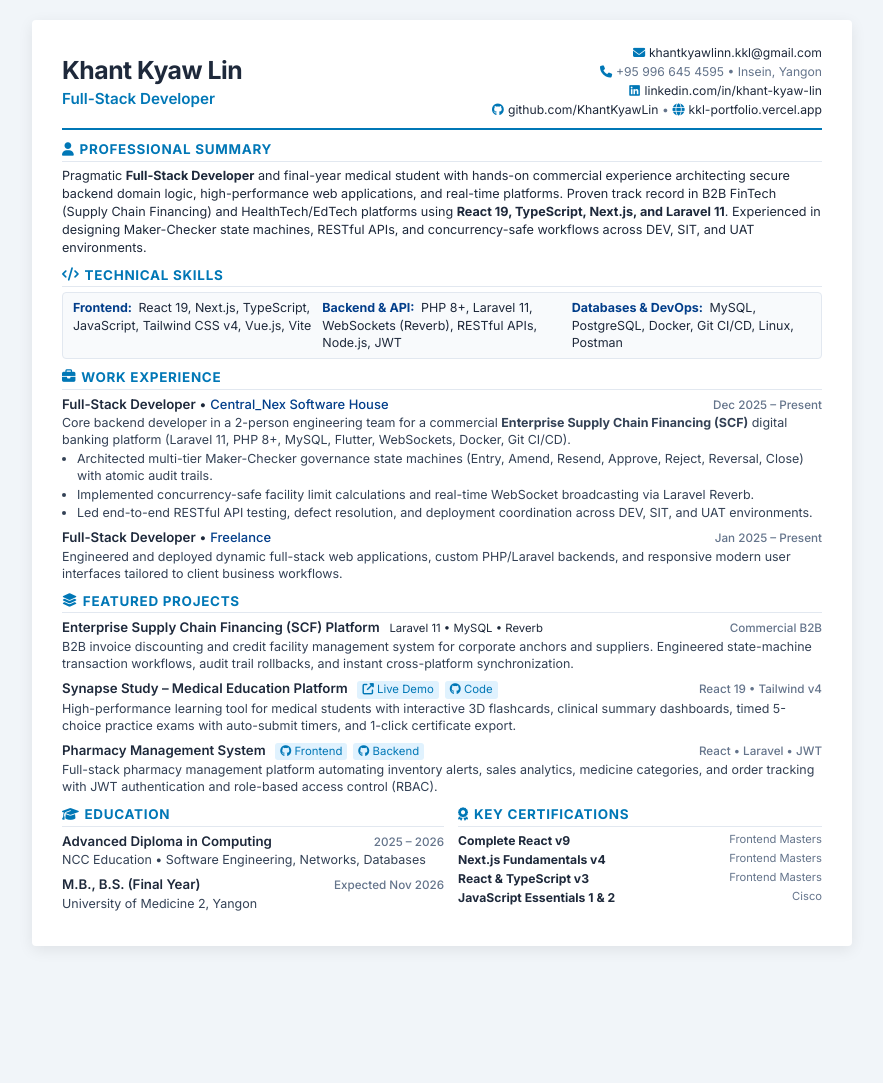
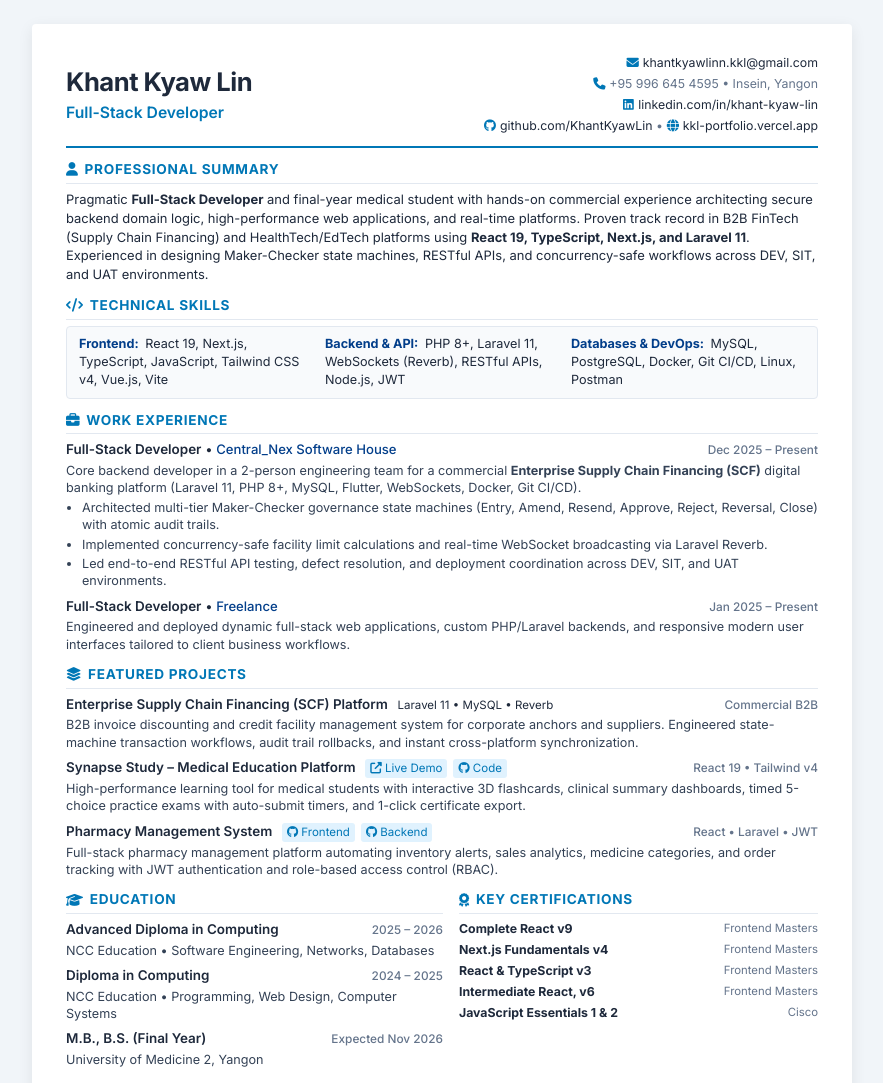
Before and after one commit to KhantKyawLin/KKL_PORTFOLIO, a plain HTML site: page resume.html in a window 1280 px wide. Shown: the top 1083 px of the page, without its empty margins (198-1081 px from the left). Before the commit the page ends 966 px from the top, so only its background shows below. Drawn offline with Linux system fonts and the light colour scheme.

Commit message:
balance top and bottom print margins and expand certifications in resume.html

```diff
--- a/resume.html
+++ b/resume.html
@@ -26,17 +26,17 @@
             font-family: 'Inter', sans-serif;
             color: var(--text-dark);
             background: #f1f5f9;
-            line-height: 1.4;
-            font-size: 0.81rem;
+            line-height: 1.45;
+            font-size: 0.82rem;
             -webkit-print-color-adjust: exact;
             print-color-adjust: exact;
         }
 
         .resume-container {
             max-width: 820px;
-            margin: 20px auto;
+            margin: 24px auto;
             background: #ffffff;
-            padding: 24px 30px;
+            padding: 30px 34px;
             box-shadow: 0 4px 15px rgba(0, 0, 0, 0.08);
             border-radius: 4px;
         }
@@ -47,31 +47,31 @@
             justify-content: space-between;
             align-items: center;
             border-bottom: 2px solid var(--primary);
-            padding-bottom: 10px;
-            margin-bottom: 10px;
+            padding-bottom: 12px;
+            margin-bottom: 12px;
         }
 
         .header-title h1 {
-            font-size: 1.55rem;
+            font-size: 1.6rem;
             font-weight: 700;
             color: var(--text-dark);
             letter-spacing: -0.5px;
         }
 
         .header-title h2 {
-            font-size: 0.95rem;
+            font-size: 0.98rem;
             font-weight: 600;
             color: var(--primary);
-            margin-top: 1px;
+            margin-top: 2px;
         }
 
         .header-contact {
             text-align: right;
-            font-size: 0.76rem;
+            font-size: 0.77rem;
             color: var(--text-muted);
             display: flex;
             flex-direction: column;
-            gap: 2px;
+            gap: 3px;
         }
 
         .header-contact a {
@@ -95,38 +95,38 @@
 
         /* Sections */
         .section {
-            margin-bottom: 9px;
+            margin-bottom: 12px;
         }
 
         .section-title {
-            font-size: 0.84rem;
+            font-size: 0.85rem;
             font-weight: 700;
             text-transform: uppercase;
             letter-spacing: 0.7px;
             color: var(--primary);
             border-bottom: 1px solid var(--border-color);
-            padding-bottom: 2px;
-            margin-bottom: 5px;
+            padding-bottom: 3px;
+            margin-bottom: 6px;
             display: flex;
             align-items: center;
-            gap: 5px;
+            gap: 6px;
         }
 
         /* Summary */
         .summary-text {
             color: var(--text-dark);
-            line-height: 1.42;
-            font-size: 0.79rem;
+            line-height: 1.45;
+            font-size: 0.81rem;
         }
 
         /* Skills Grid */
         .skills-grid {
             display: grid;
             grid-template-columns: repeat(3, 1fr);
-            gap: 4px 10px;
-            font-size: 0.78rem;
+            gap: 5px 12px;
+            font-size: 0.79rem;
             background: var(--bg-light);
-            padding: 6px 10px;
+            padding: 8px 12px;
             border-radius: 4px;
             border: 1px solid var(--border-color);
         }
@@ -139,7 +139,7 @@
 
         /* Items */
         .item {
-            margin-bottom: 6px;
+            margin-bottom: 7px;
         }
 
         .item:last-child {
@@ -154,7 +154,7 @@
         }
 
         .item-title {
-            font-size: 0.83rem;
+            font-size: 0.84rem;
             font-weight: 600;
             color: var(--text-dark);
         }
@@ -165,19 +165,19 @@
         }
 
         .item-date {
-            font-size: 0.73rem;
+            font-size: 0.74rem;
             color: var(--text-muted);
             font-weight: 500;
         }
 
         .item-desc {
-            font-size: 0.78rem;
+            font-size: 0.79rem;
             color: #334155;
-            line-height: 1.35;
+            line-height: 1.38;
         }
 
         .item-desc ul {
-            padding-left: 15px;
+            padding-left: 16px;
             margin-top: 2px;
         }
 
@@ -190,7 +190,7 @@
             display: inline-flex;
             gap: 6px;
             margin-left: 6px;
-            font-size: 0.71rem;
+            font-size: 0.72rem;
             font-weight: normal;
         }
 
@@ -206,7 +206,7 @@
         .bottom-grid {
             display: grid;
             grid-template-columns: 1.05fr 1fr;
-            gap: 14px;
+            gap: 16px;
         }
 
         .cert-compact-list {
@@ -215,28 +215,29 @@
         }
 
         .cert-compact-list li {
-            font-size: 0.76rem;
-            margin-bottom: 2px;
+            font-size: 0.77rem;
+            margin-bottom: 3px;
             display: flex;
             justify-content: space-between;
         }
 
         .cert-compact-list span {
             color: var(--text-muted);
-            font-size: 0.70rem;
+            font-size: 0.71rem;
         }
 
-        /* Print Settings for Strict 1-Page A4 */
+        /* Print Settings for Perfectly Centered & Balanced 1-Page A4 */
         @media print {
             @page {
                 size: A4;
-                margin: 0.6cm 0.6cm;
+                margin: 1.1cm 1.2cm 1.1cm 1.2cm;
             }
 
             body {
                 background: #fff;
                 padding: 0;
-                font-size: 0.79rem;
+                font-size: 0.81rem;
+                line-height: 1.43;
             }
 
             .resume-container {
@@ -246,12 +247,22 @@
                 margin: 0;
             }
 
+            .header {
+                padding-bottom: 11px;
+                margin-bottom: 11px;
+            }
+
             .section {
-                margin-bottom: 8px;
+                margin-bottom: 11px;
             }
 
             .item {
-                margin-bottom: 5px;
+                margin-bottom: 7px;
+            }
+
+            .skills-grid {
+                padding: 7px 11px;
+                gap: 5px 12px;
             }
         }
     </style>
@@ -396,6 +407,13 @@
                 </div>
                 <div class="item" style="margin-top: 3px;">
                     <div class="item-header">
+                        <span class="item-title">Diploma in Computing</span>
+                        <span class="item-date">2024 – 2025</span>
+                    </div>
+                    <div class="item-desc">NCC Education &bull; Programming, Web Design, Computer Systems</div>
+                </div>
+                <div class="item" style="margin-top: 3px;">
+                    <div class="item-header">
                         <span class="item-title">M.B., B.S. (Final Year)</span>
                         <span class="item-date">Expected Nov 2026</span>
                     </div>
@@ -410,6 +428,7 @@
                     <li><strong>Complete React v9</strong> <span>Frontend Masters</span></li>
                     <li><strong>Next.js Fundamentals v4</strong> <span>Frontend Masters</span></li>
                     <li><strong>React &amp; TypeScript v3</strong> <span>Frontend Masters</span></li>
+                    <li><strong>Intermediate React, v6</strong> <span>Frontend Masters</span></li>
                     <li><strong>JavaScript Essentials 1 &amp; 2</strong> <span>Cisco</span></li>
                 </ul>
             </section>
```
